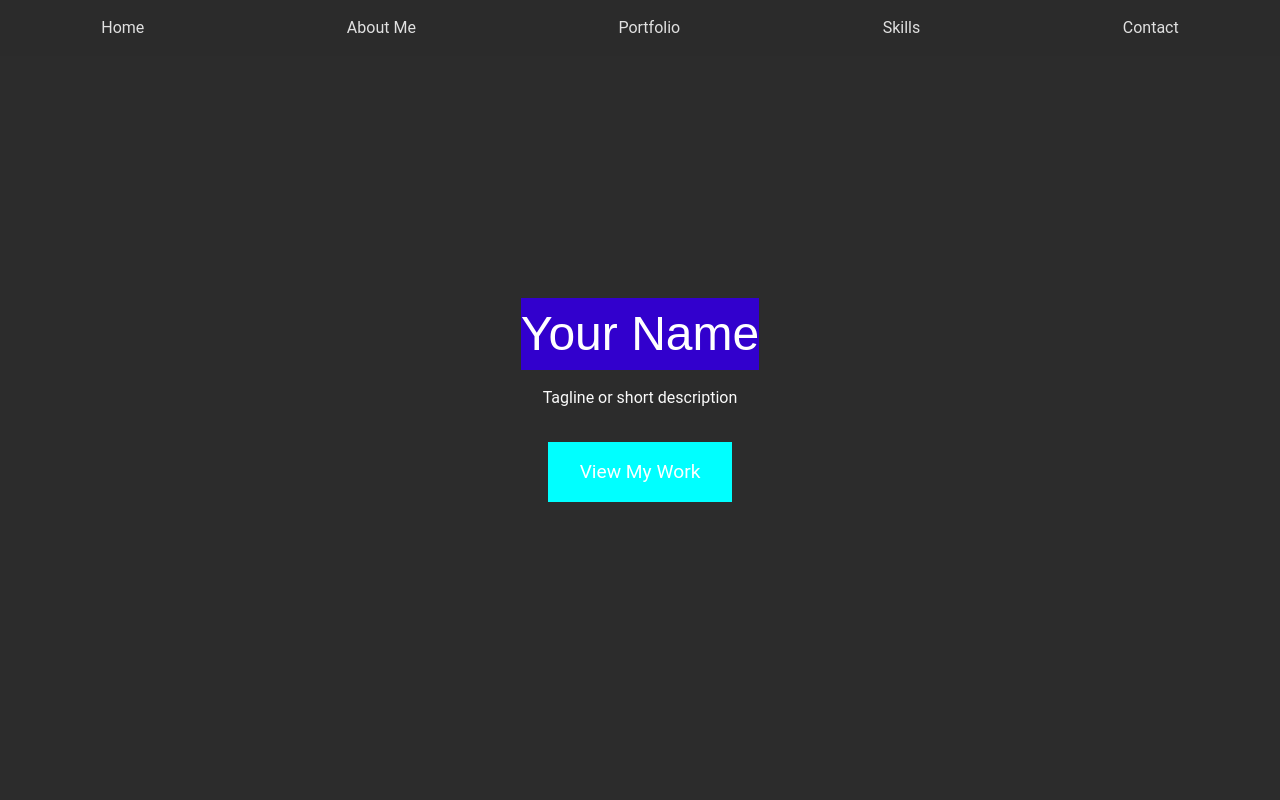
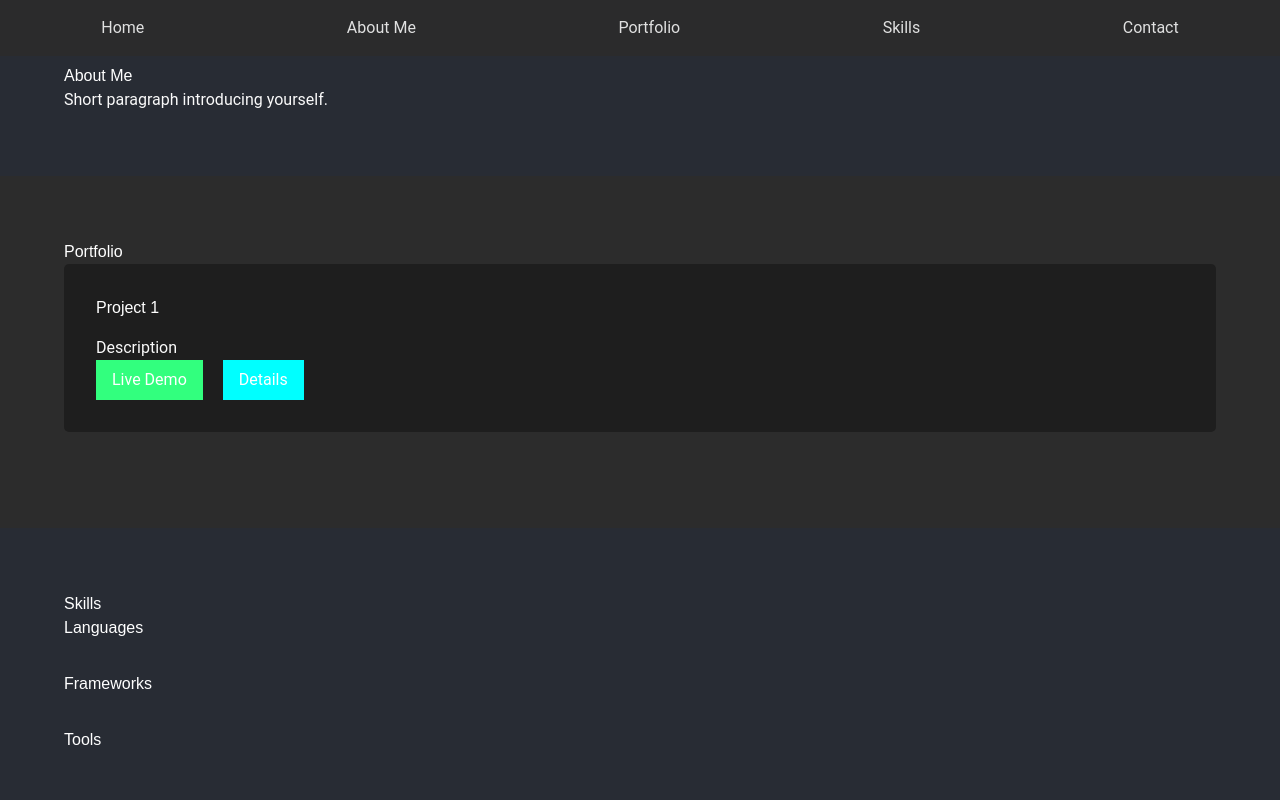
Before and after one commit to 20ns/portfolio, a React (Vite) app: page / in a window 1280 px wide. Shown: the top 800 px of the page. Built offline with nearby package versions, Linux system fonts and the light colour scheme.

Commit message:
Updated hero code

```diff
--- a/index.html
+++ b/index.html
@@ -17,12 +17,6 @@
         <li><a href="#contact">Contact</a></li>
       </ul>
     </nav>
-
-    <section id="hero">
-      <h1>Your Name</h1>
-      <p>Tagline or short description</p>
-      <button>View My Work</button>
-    </section>
 
     <section id="about">
       <h2>About Me</h2>
--- a/src/components/Hero.jsx
+++ b/src/components/Hero.jsx
@@ -3,7 +3,7 @@ import React, { useState, useEffect } from 'react';
 const Hero = () => {
   const [text, setText] = useState('');
   const fullText = "Hi, I am Navpreet";
-  const typingSpeed = 150; // Medium speed
+  const typingSpeed = 100;
 
   useEffect(() => {
     let i = 0;
@@ -20,11 +20,10 @@ const Hero = () => {
   }, []);
 
   return (
-    <div className="container mx-auto px-4 py-20">
-      <h1 className="text-4xl font-bold animate-typing">{text}</h1>
-      <div className="h-1 bg-blue-500 my-4"></div> {/* Separator line */}
-      <p className="mt-4 animate-slide-in-left">
-        {/* Random description text */}
+    <div className="container mx-auto px-4 py-20 text-center">
+      <h1 className="text-4xl font-bold text-white">{text}</h1>
+      <div className="h-1 bg-cyan-500 w-1/4 mx-auto my-4"></div>
+      <p className="mt-4 text-lg text-gray-300">
         Lorem ipsum dolor sit amet, consectetur adipiscing elit. Sed do eiusmod tempor incididunt ut labore et dolore magna aliqua. Ut enim ad minim veniam, quis nostrud exercitation ullamco laboris nisi ut aliquip ex ea commodo consequat.
       </p>
     </div>
--- a/src/styles.css
+++ b/src/styles.css
@@ -52,46 +52,6 @@ nav li a {
 nav li a:hover {
   color: var(--electric-cyan);
   text-decoration: underline;
-}
-
-/* Hero Section */
-#hero {
-  background-color: var(--charcoal);
-  height: 100vh;
-  display: flex;
-  flex-direction: column;
-  justify-content: center;
-  align-items: center;
-  text-align: center;
-}
-
-@keyframes test-animation {
-  0% { background-color: red; }
-  100% { background-color: blue; }
-}
-
-#hero h1 {
-  animation: test-animation 2s infinite alternate;
-  font-size: 3rem;
-  margin-bottom: 1rem;
-}
-
-#hero p {
-  margin-bottom: 2rem;
-}
-
-#hero button {
-  background-color: var(--electric-cyan);
-  color: var(--white);
-  border: none;
-  padding: 1rem 2rem;
-  font-size: 1.2rem;
-  cursor: pointer;
-  transition: background-color 0.3s ease;
-}
-
-#hero button:hover {
-  background-color: var(--lime-green);
 }
 
 /* About Me Section */
```
